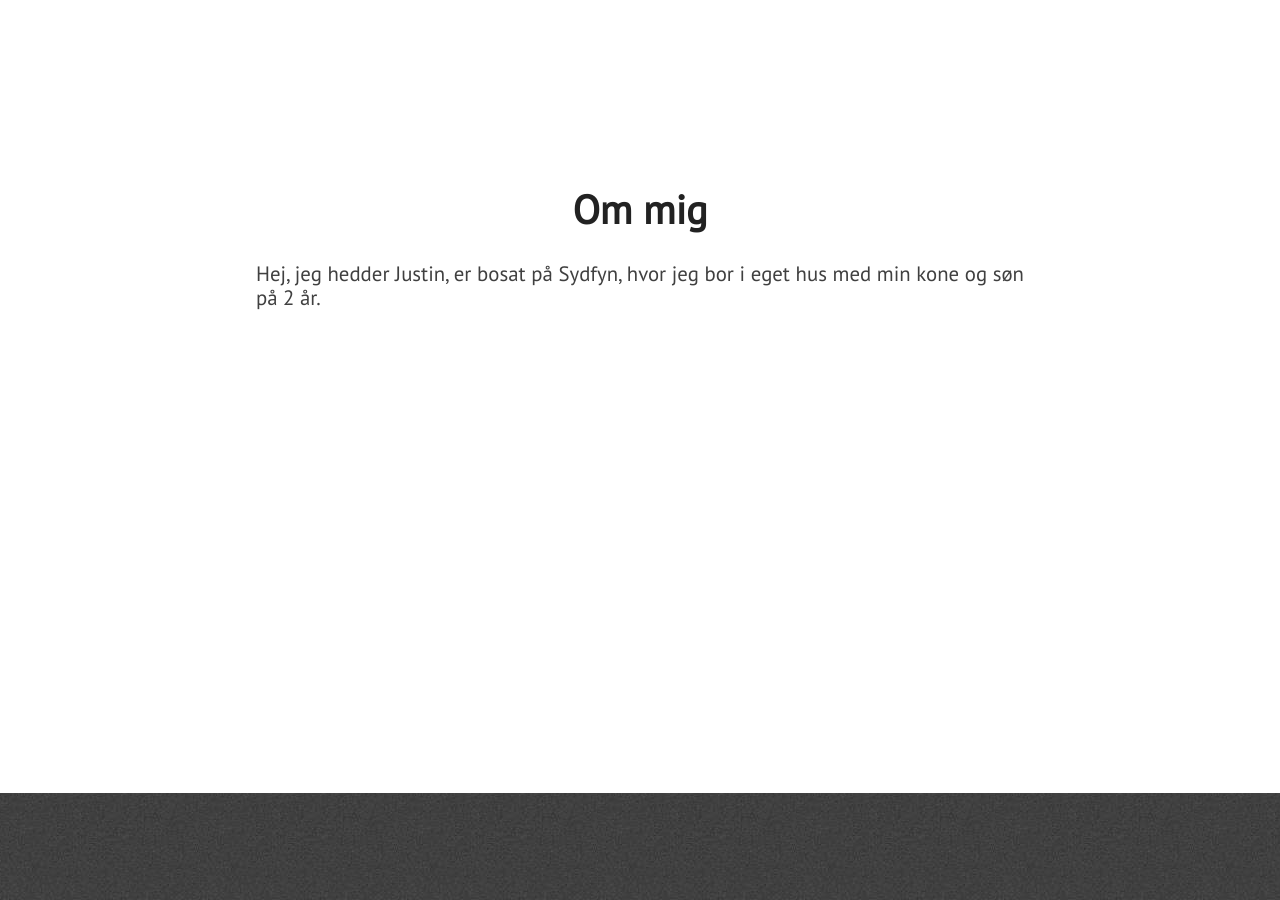
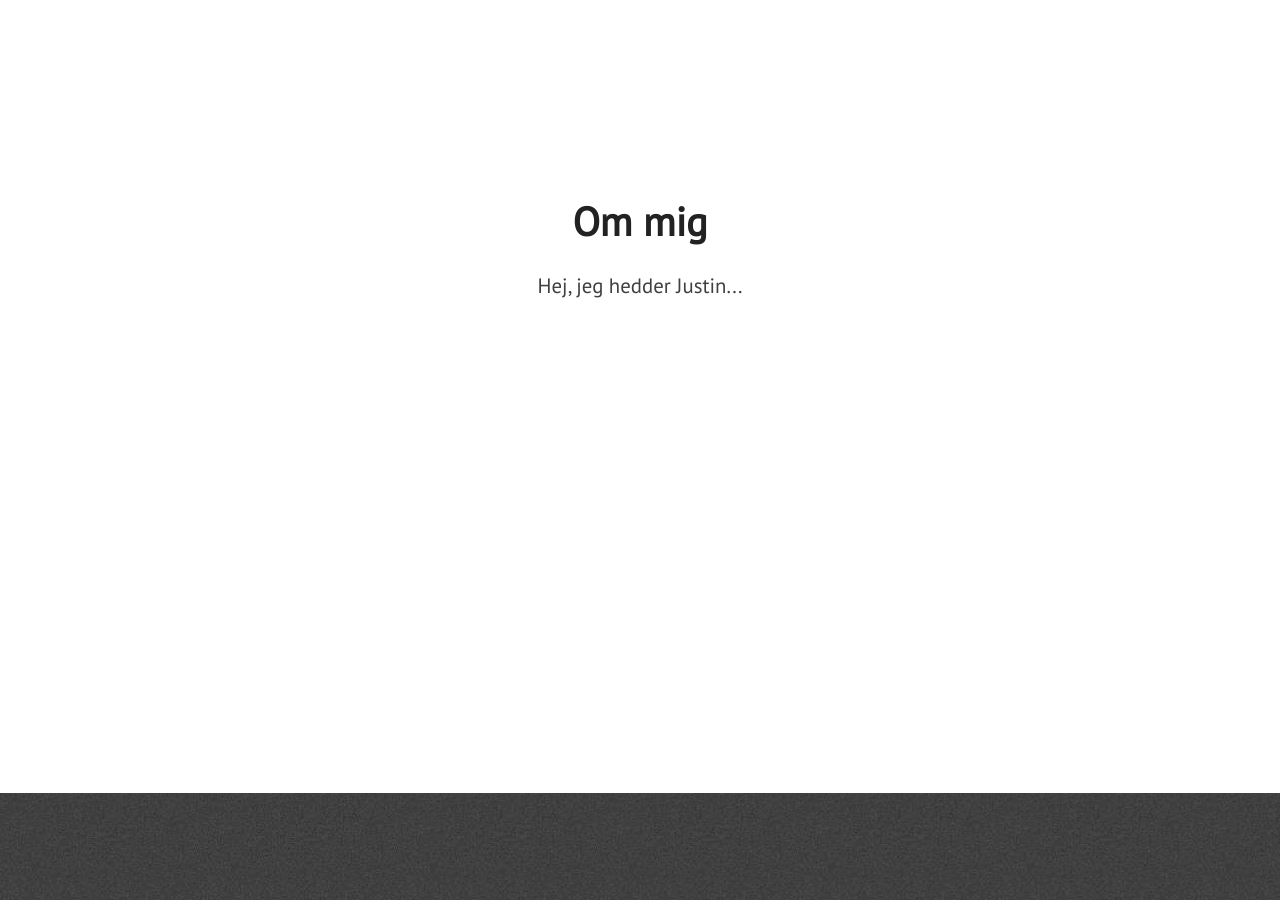
Before and after one commit to JustinAnthonyKapelke/Portfolio2, a Jekyll site: the page built from index.html, in a window 1280 px wide and 900 px high, scrolled down 1167 px. Built offline with Jekyll 4.4.1, drawn with Linux system fonts in a browser that asks for light colours; nearby versions of some CDN libraries.

Commit message:
Update about.html

```diff
--- a/_includes/about.html
+++ b/_includes/about.html
@@ -3,8 +3,7 @@
         <div id="about-text">
             <div class="section-heading">Om mig</div>
             <p class="paragraph-text justify-text">
-                Hej, jeg hedder Justin, er bosat på Sydfyn, hvor jeg bor i eget hus med min kone og søn på 2 år.
-            </p>
+                Hej, jeg hedder Justin...
         </div>
     </section>
 </div>
```
